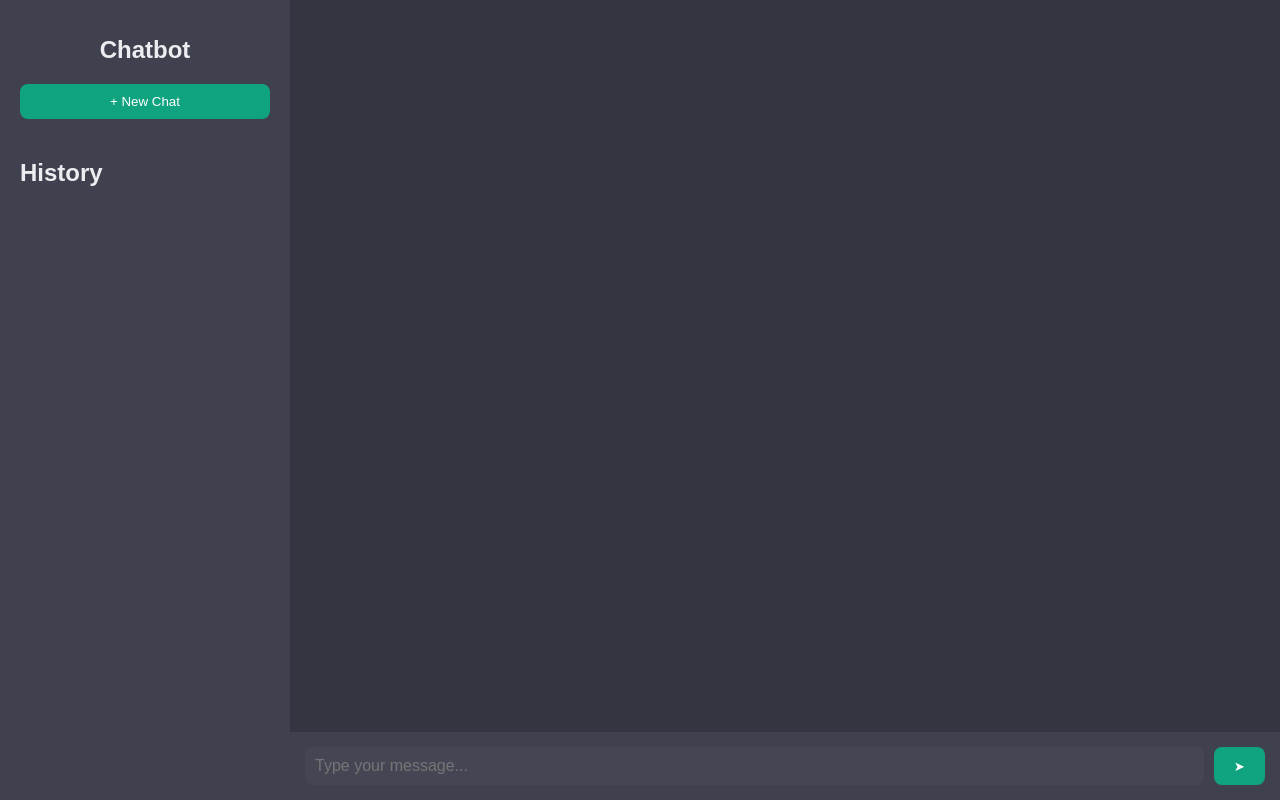
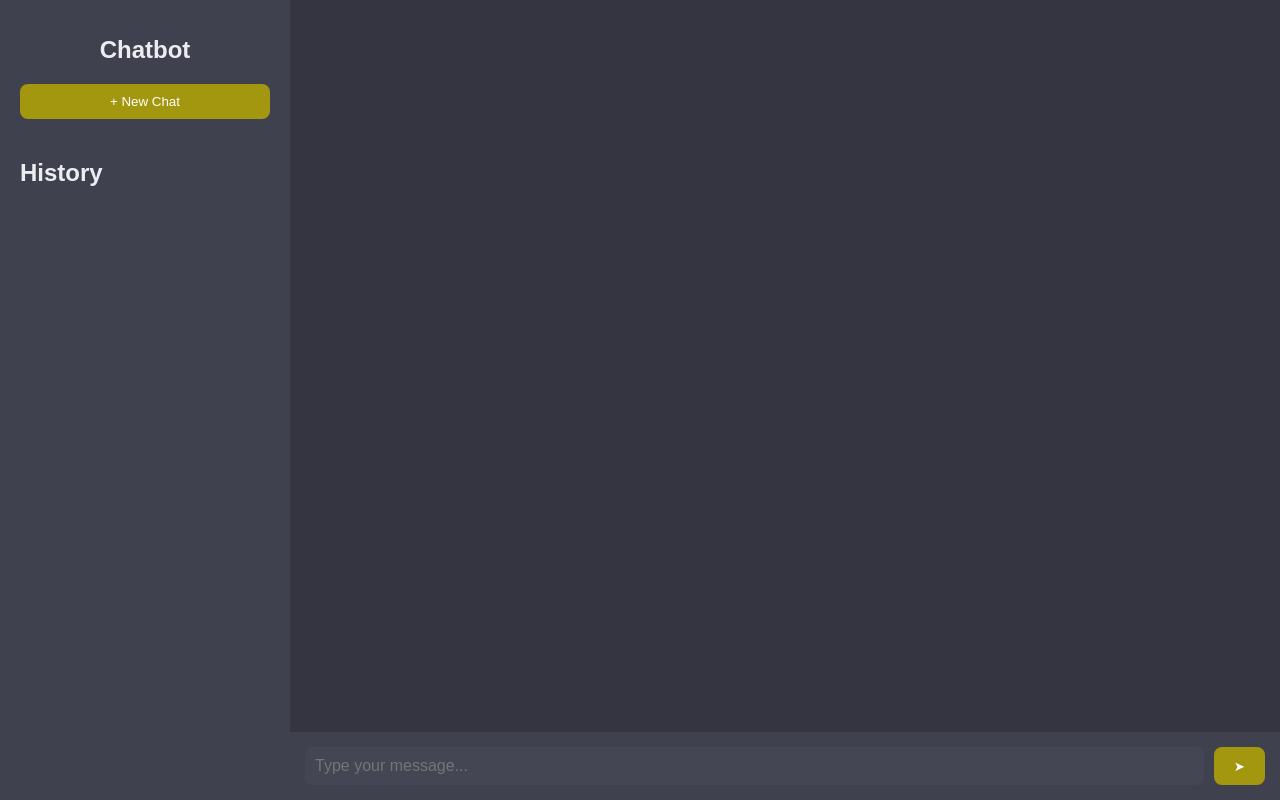
Before and after one commit to icybox129/chatbot, a Flask app: page / in a window 1280 px wide. Run offline with Flask 3, Linux system fonts and the light colour scheme; some libraries are stand-ins or nearby versions.

Commit message:
changed css colour, to test if new image is built and pulled

```diff
--- a/frontend/static/styles.css
+++ b/frontend/static/styles.css
@@ -1,6 +1,7 @@
 /* General Variables */
 :root {
-    --primary-color: #10a37f; /* Accent color */
+    /* --primary-color: #10a37f; */
+    --primary-color: #a39710;
     --background-dark: #343541;
     --background-light: #f7f7f8;
     --text-color: #ececf1;
```
